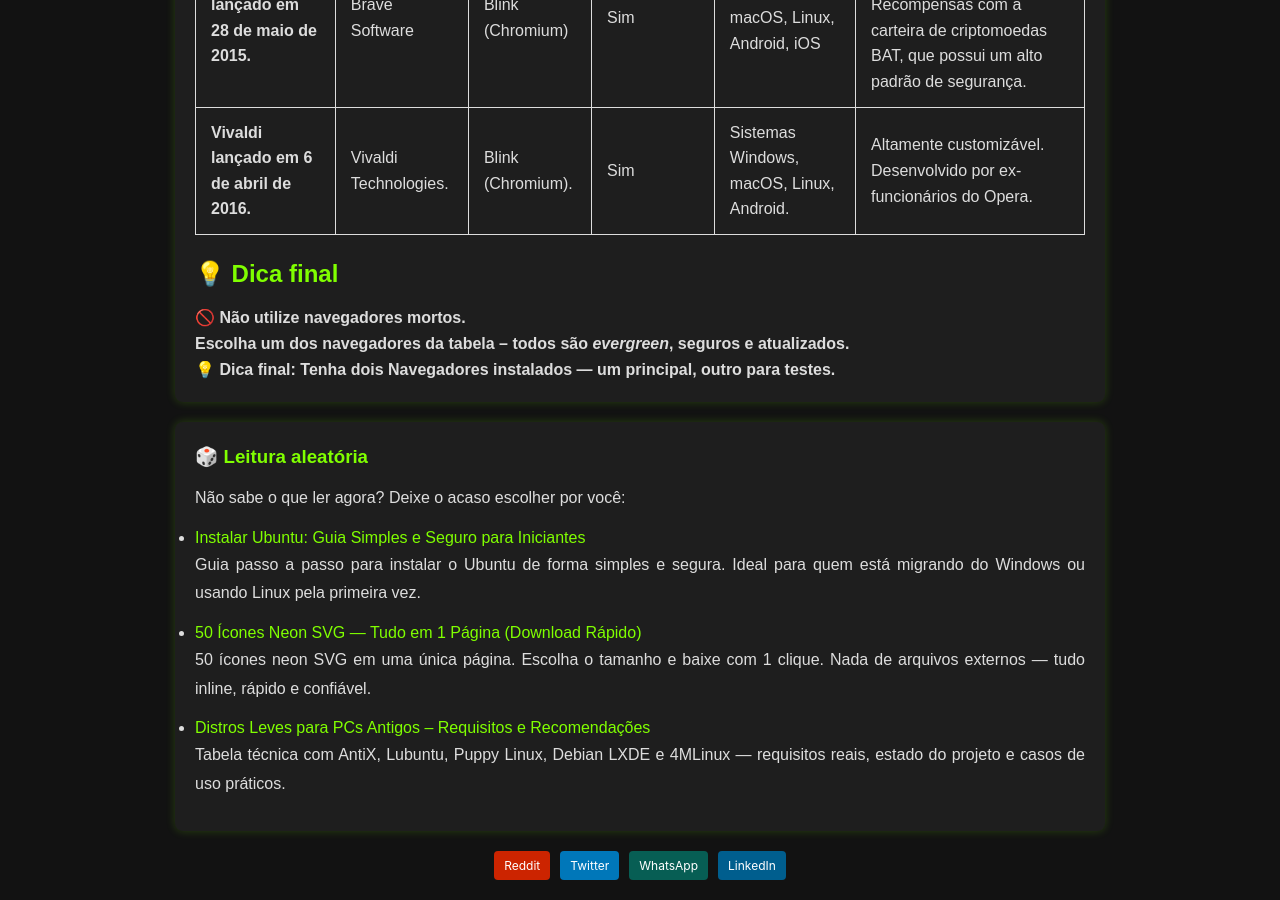
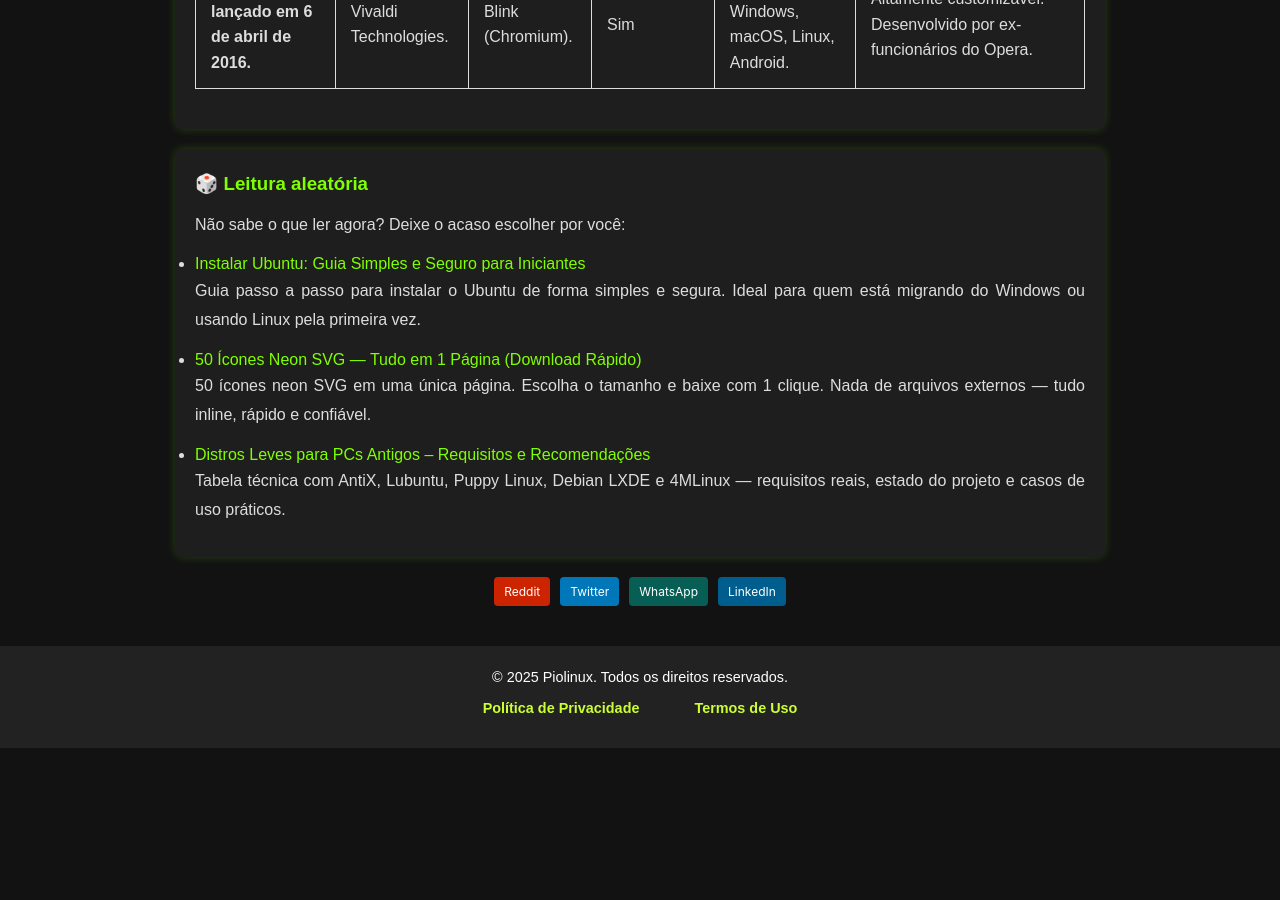
Before and after one commit to Piolinux/piolinux-site, a Jekyll site: the page built from _posts/2025-09-10-navegadores-evergreen-2025.md, in a window 1280 px wide and 900 px high, scrolled down 1404 px. Built offline with Jekyll 4.4.1, drawn with Linux system fonts in a browser that asks for light colours; after the commit the page ends 2152 px from its top, so only the background shows below that; some of the changed text lies outside the part shown.

Commit message:
Update 2025-09-10-navegadores-evergreen-2025.md

```diff
--- a/_posts/2025-09-10-navegadores-evergreen-2025.md
+++ b/_posts/2025-09-10-navegadores-evergreen-2025.md
@@ -14,11 +14,6 @@ layout: default
 
 <section class="post-content">
 
-
-
-<h2> Tabela: Navegadores Evergreen (2025)</h2>
-
-<p> Atualizados automaticamente •  Seguros  • Sempre compatíveis</p>
 
 
 
@@ -95,10 +90,3 @@ layout: default
     </tr>
   </tbody>
 </table>
-
-<h2>💡 Dica final</h2>
-<blockquote>
-  🚫 <strong>Não utilize navegadores mortos.</strong><br>
-   <strong>Escolha um dos navegadores da tabela – todos são <em>evergreen</em>, seguros e atualizados.</strong><br>
-  💡 <strong>Dica final: Tenha dois Navegadores instalados — um principal, outro para testes.</strong>
-</blockquote>
```
